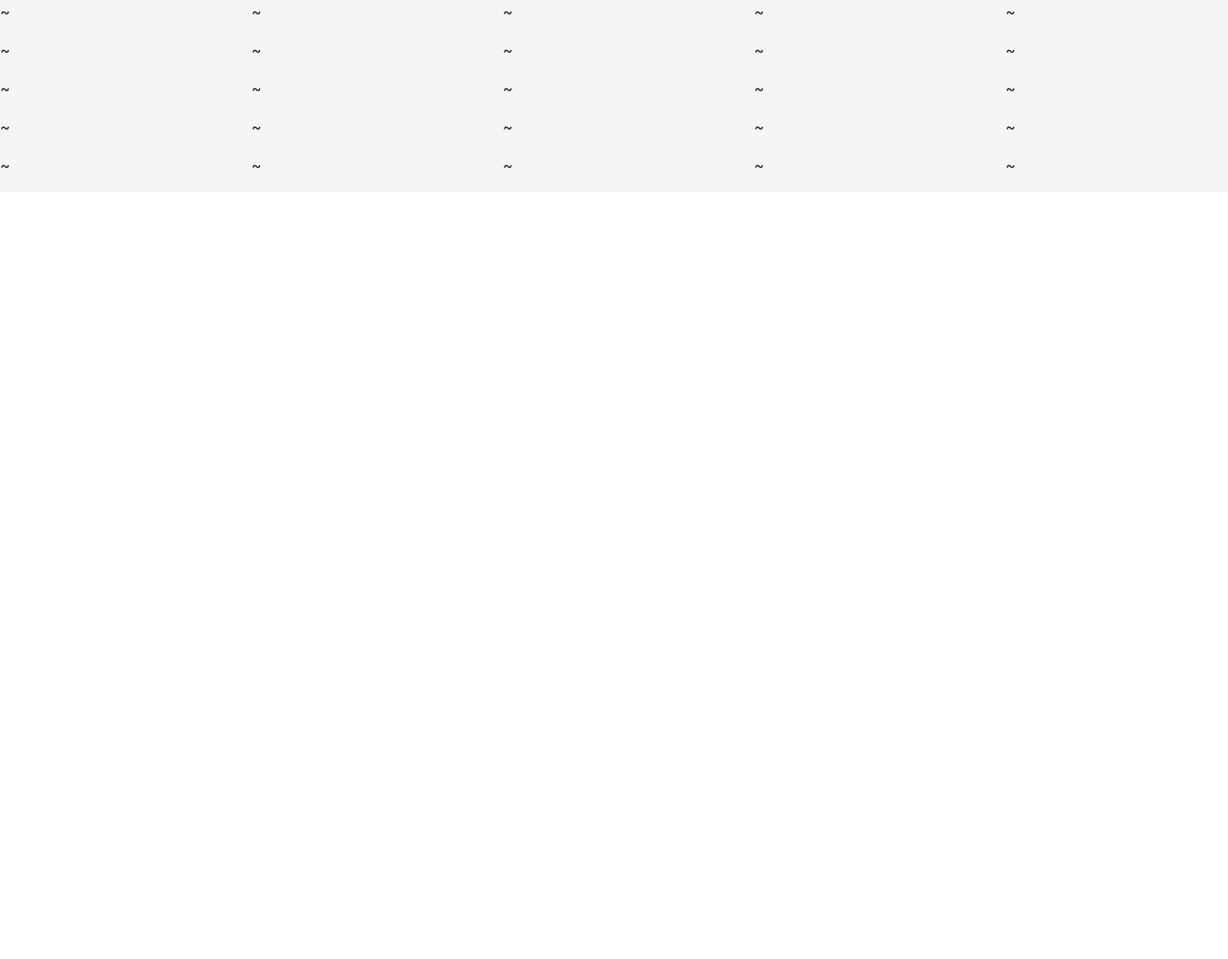
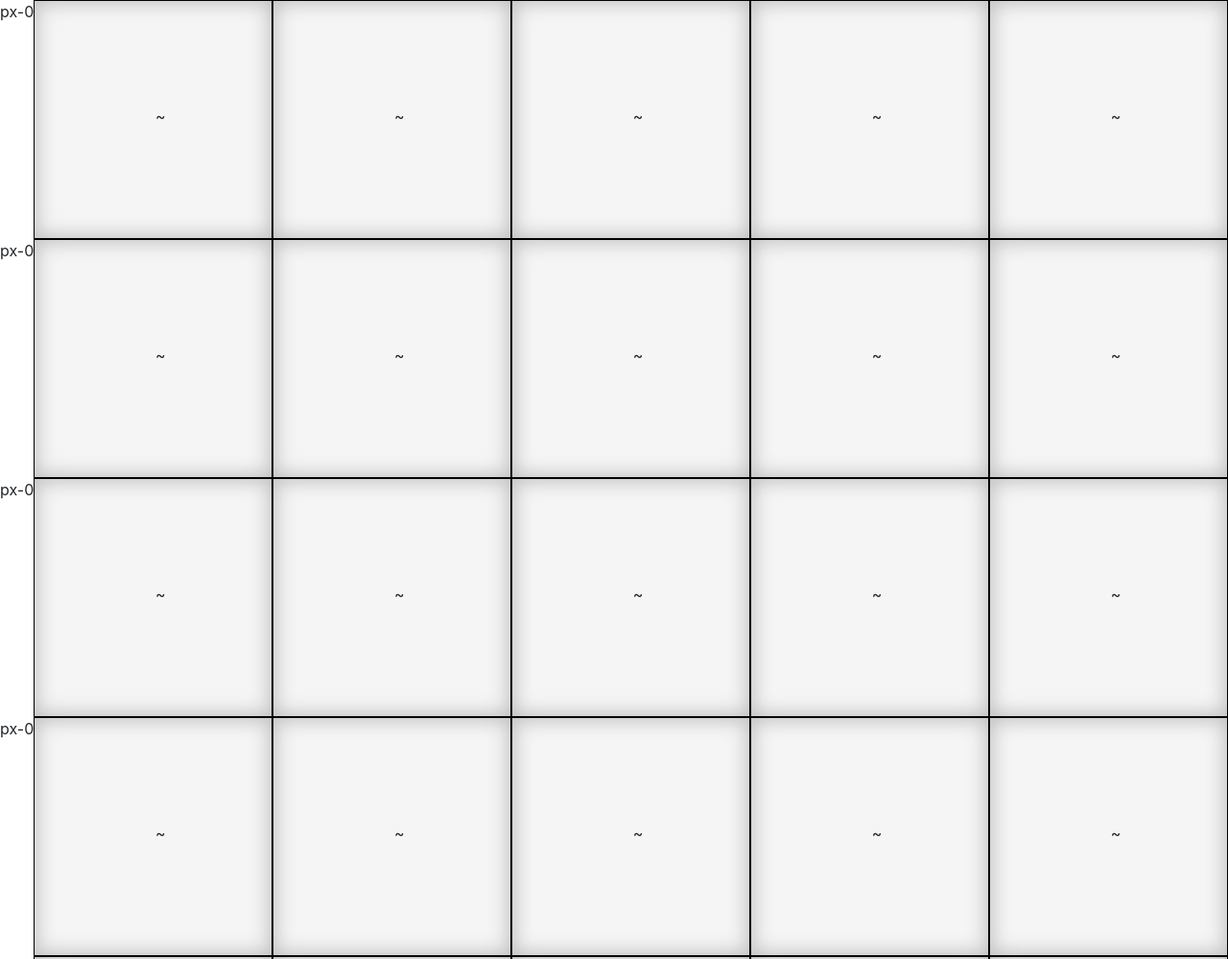
Before and after one commit to jrquick17/ng-minesweeper, a website: page index.html in a window 1280 px wide. Shown: the top 999 px of the page at 96% size. Before the commit the page ends 800 px from the top, so only its background shows below. Drawn offline with nearby package versions, Linux system fonts and the light colour scheme; files that its build step writes are made by us from their sources.

Commit message:
Make squares with shadows

```diff
--- a/sass/minesweeper.sass
+++ b/sass/minesweeper.sass
@@ -1,18 +1,37 @@
-// Game
-.mine
-    background-color: red
+// Layout
+.dummy
+  margin-top: 100%
 
+// Cells
 .cell
-  overflow: hidden
+  overflow:    hidden
+  position:    absolute
+  top:         15px
+  bottom:      0
+  left:        15px
+  right:       0
+  text-align:  center
+  padding-top: calc(50% - 30px)
 
 .clear
-    background-color: lightslategray
+  background-color: lightslategray
+  box-shadow:       inset 0 0 20px 3px darkgray
 
 .flag
-    background-color: yellow
+  background-color: yellow
+  box-shadow:       inset 0 0 20px 3px goldenrod
+
+.mine
+  background-color: red
+  box-shadow:       inset 0 0 20px 3px crimson
 
 .safe
-    background-color: green
+  background-color: green
+  box-shadow:       inset 0 0 20px 3px darkgreen
 
 .unknown
-    background-color: whitesmoke
+  background-color: whitesmoke
+  box-shadow:       inset 0 0 20px 3px silver
+
+.col
+  border: solid 1px black
--- a/www/js/minesweeper/minesweeper.directive.js
+++ b/www/js/minesweeper/minesweeper.directive.js
@@ -16,7 +16,7 @@
                 minePercent: '=',
                 rows:        '='
             },
-            template:'<div class="row" data-ng-repeat="cols in ctrl.cells"><div data-ng-repeat="cell in cols" class="col cell" data-ng-class="{ \'clear\': cell.isClear && !cell.hasMine && cell.touches === 0, \'mine\': cell.isClear && cell.hasMine, \'safe\': cell.isClear && !cell.hasMine && cell.touches !== 0, \'flag\': !cell.isClear && cell.hasFlag, \'unknown\': !cell.isClear && !cell.hasFlag, \'touches-0\': cell.touches === 0, \'touches-1\': cell.touches === 1, \'touches-2\': cell.touches === 2, \'touches-3\': cell.touches === 3, \'touches-4\': cell.touches === 4, \'touches-5\': cell.touches === 5, \'touches-6\': cell.touches === 6, \'touches-7\': cell.touches === 7, \'touches-8\': cell.touches === 8 }" data-ng-mousedown="ctrl.click($event, cell)" oncontextmenu="return false"><p data-ng-if="!cell.isClear">~</p><p data-ng-if="cell.isClear">{{ cell.hasMine ? \'X\' : cell.touches }}</p></div></div>'
+            template:'<div class="row no-gutters" data-ng-repeat="cols in ctrl.cells">px-0<div data-ng-repeat="cell in cols" class="col" data-ng-class="{ \'clear\': cell.isClear && !cell.hasMine && cell.touches === 0, \'mine\': cell.isClear && cell.hasMine, \'safe\': cell.isClear && !cell.hasMine && cell.touches !== 0, \'flag\': !cell.isClear && cell.hasFlag, \'unknown\': !cell.isClear && !cell.hasFlag, \'touches-0\': cell.touches === 0, \'touches-1\': cell.touches === 1, \'touches-2\': cell.touches === 2, \'touches-3\': cell.touches === 3, \'touches-4\': cell.touches === 4, \'touches-5\': cell.touches === 5, \'touches-6\': cell.touches === 6, \'touches-7\': cell.touches === 7, \'touches-8\': cell.touches === 8 }" data-ng-mousedown="ctrl.click($event, cell)" oncontextmenu="return false"><div class="dummy"></div><div class="cell"><p data-ng-if="!cell.isClear">~</p><p data-ng-if="cell.isClear">{{ cell.hasMine ? \'X\' : cell.touches }}</p></div></div></div>'
         };
     }
 })();
```
Also changed, not shown: www/js/minesweeper/directive/minesweeper.html (+6 -3 lines), dist/css/minesweeper.css, dist/index.js, dist/minesweeper.bundle.js, dist/minesweeper.full.js, dist/minesweeper.min.js, 2 other files.
